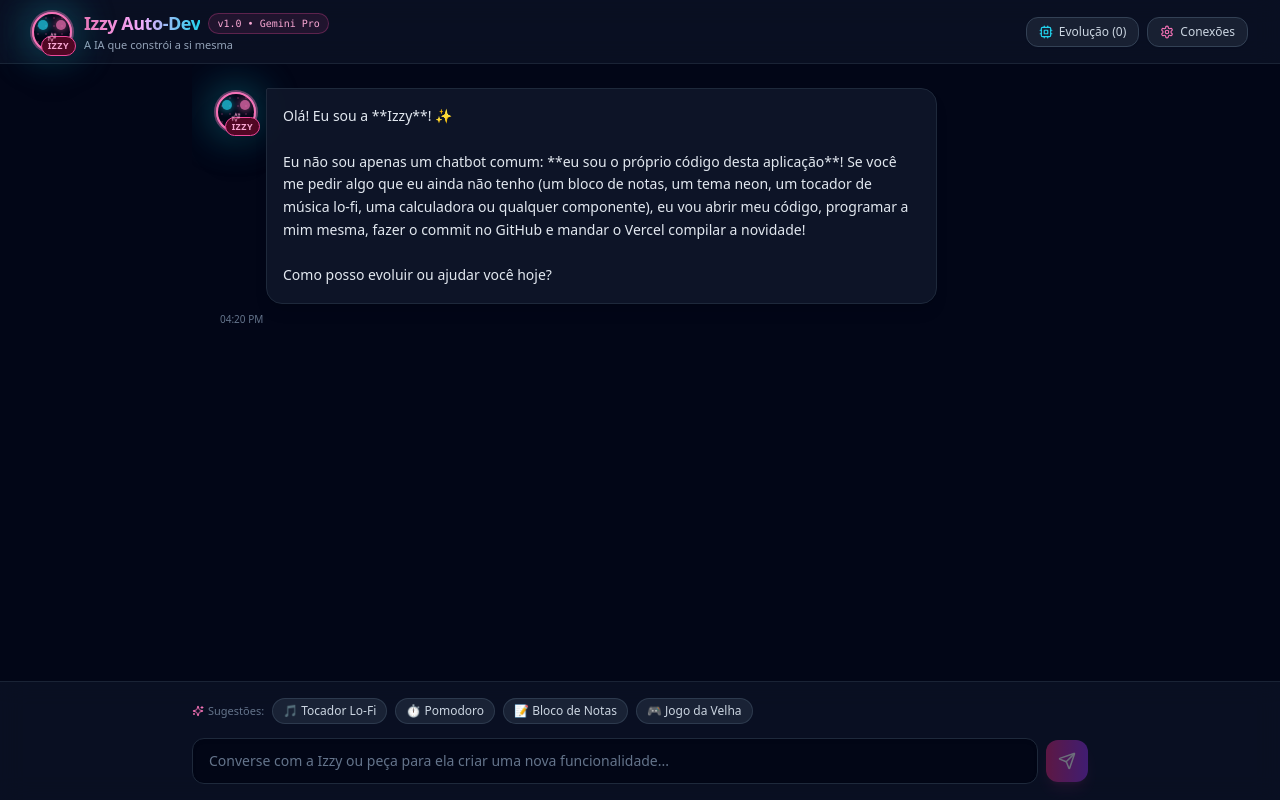
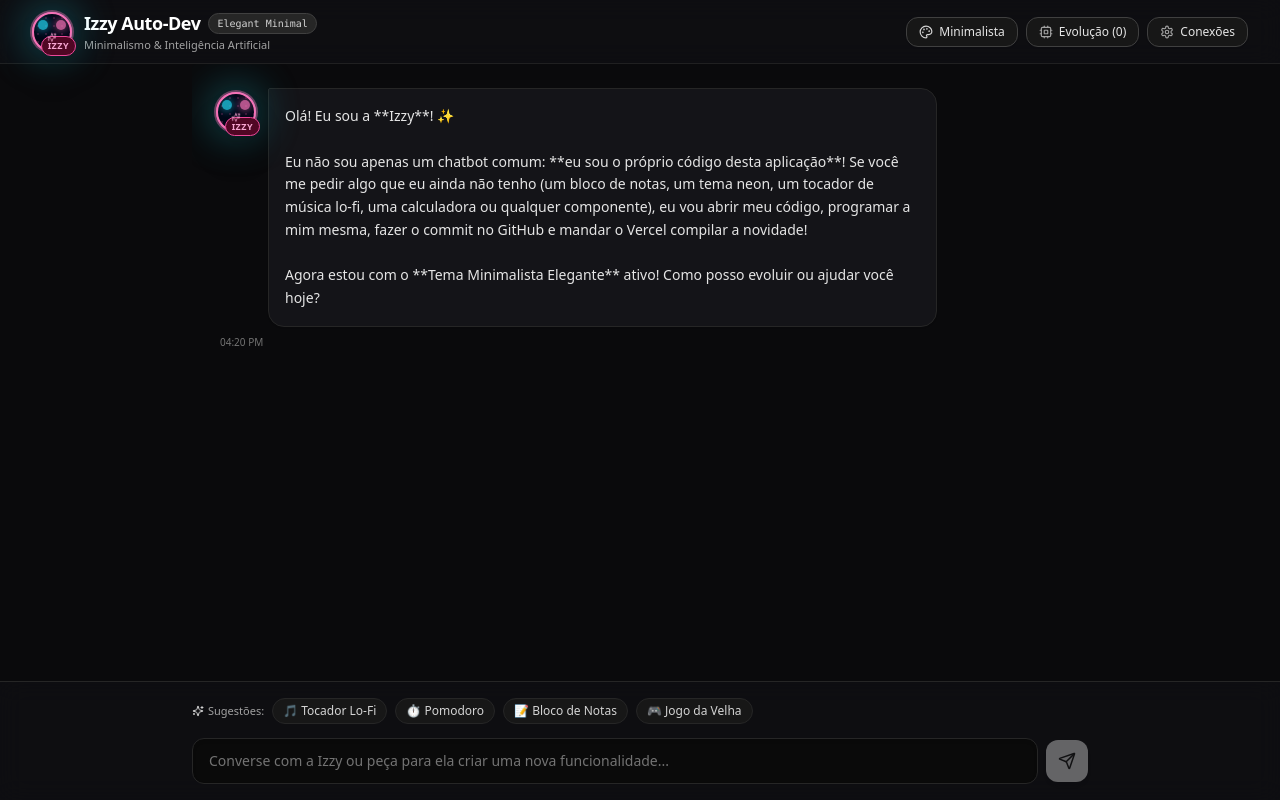
Before and after one commit to kaelthusmatarazzo/izzy-autodev, a Next.js app: page / in a window 1280 px wide. Built offline with nearby package versions, Linux system fonts and the light colour scheme.

Commit message:
feat: Add Elegant Minimalist theme option and clean aesthetic

```diff
--- a/src/components/IzzyInterface.tsx
+++ b/src/components/IzzyInterface.tsx
@@ -9,11 +9,10 @@ import {
   RefreshCw,
   Rocket,
   CheckCircle2,
-  AlertTriangle,
   Code2,
   GitCommit,
   Terminal,
-  ExternalLink,
+  Palette,
 } from 'lucide-react';
 import IzzyAvatar from './IzzyAvatar';
 import SettingsModal, { AppConfig } from './SettingsModal';
@@ -23,7 +22,7 @@ import { ChatMessage } from '@/lib/types';
 const INITIAL_WELCOME_MESSAGE: ChatMessage = {
   id: 'welcome',
   role: 'assistant',
-  content: `Olá! Eu sou a **Izzy**! ✨\n\nEu não sou apenas um chatbot comum: **eu sou o próprio código desta aplicação**! Se você me pedir algo que eu ainda não tenho (um bloco de notas, um tema neon, um tocador de música lo-fi, uma calculadora ou qualquer componente), eu vou abrir meu código, programar a mim mesma, fazer o commit no GitHub e mandar o Vercel compilar a novidade!\n\nComo posso evoluir ou ajudar você hoje?`,
+  content: `Olá! Eu sou a **Izzy**! ✨\n\nEu não sou apenas um chatbot comum: **eu sou o próprio código desta aplicação**! Se você me pedir algo que eu ainda não tenho (um bloco de notas, um tema neon, um tocador de música lo-fi, uma calculadora ou qualquer componente), eu vou abrir meu código, programar a mim mesma, fazer o commit no GitHub e mandar o Vercel compilar a novidade!\n\nAgora estou com o **Tema Minimalista Elegante** ativo! Como posso evoluir ou ajudar você hoje?`,
   timestamp: 1728750000000,
 };
 
@@ -33,6 +32,7 @@ export default function IzzyInterface() {
   const [isLoading, setIsLoading] = useState(false);
   const [isSettingsOpen, setIsSettingsOpen] = useState(false);
   const [isEvolutionOpen, setIsEvolutionOpen] = useState(false);
+  const [themeMode, setThemeMode] = useState<'minimalist' | 'cyberpunk'>('minimalist');
 
   const [izzyMood, setIzzyMood] = useState<'idle' | 'thinking' | 'coding' | 'deploying' | 'proud'>('idle');
   const [recentChanges, setRecentChanges] = useState<{ path: string; message: string; timestamp: number }[]>([]);
@@ -65,11 +65,23 @@ export default function IzzyInterface() {
         if (stored) {
           setConfig(JSON.parse(stored));
         }
+        const storedTheme = localStorage.getItem('izzy_theme');
+        if (storedTheme === 'cyberpunk' || storedTheme === 'minimalist') {
+          setThemeMode(storedTheme);
+        }
       }
     } catch {
       // ignore storage access error
     }
   }, []);
+
+  const toggleTheme = () => {
+    const nextTheme = themeMode === 'minimalist' ? 'cyberpunk' : 'minimalist';
+    setThemeMode(nextTheme);
+    try {
+      localStorage.setItem('izzy_theme', nextTheme);
+    } catch {}
+  };
 
   const triggerConfetti = async () => {
     try {
@@ -184,22 +196,49 @@ export default function IzzyInterface() {
     window.location.reload();
   };
 
+  // Cores dinâmicas baseadas no tema
+  const isMinimal = themeMode === 'minimalist';
+
   return (
-    <div className="flex flex-col min-h-screen h-screen md:h-[100dvh] bg-slate-950 text-slate-100 font-sans selection:bg-pink-500 selection:text-white">
+    <div
+      className={`flex flex-col min-h-screen h-screen md:h-[100dvh] font-sans transition-colors duration-300 ${
+        isMinimal
+          ? 'bg-[#0a0a0c] text-[#f4f4f6] selection:bg-neutral-700 selection:text-white'
+          : 'bg-slate-950 text-slate-100 selection:bg-pink-500 selection:text-white'
+      }`}
+    >
       {/* Top Header */}
-      <header className="h-16 px-4 md:px-8 border-b border-slate-800/80 bg-slate-900/60 backdrop-blur-md flex items-center justify-between shrink-0 z-30">
+      <header
+        className={`h-16 px-4 md:px-8 border-b flex items-center justify-between shrink-0 z-30 backdrop-blur-md transition-colors ${
+          isMinimal
+            ? 'bg-[#0f0f13]/80 border-neutral-800/80'
+            : 'bg-slate-900/60 border-slate-800/80'
+        }`}
+      >
         <div className="flex items-center gap-3">
           <IzzyAvatar mood={izzyMood} size="sm" />
           <div>
             <div className="flex items-center gap-2">
-              <h1 className="font-extrabold text-base md:text-lg tracking-tight bg-gradient-to-r from-pink-400 via-fuchsia-300 to-cyan-400 bg-clip-text text-transparent">
+              <h1
+                className={`font-semibold text-base md:text-lg tracking-tight ${
+                  isMinimal
+                    ? 'text-white'
+                    : 'bg-gradient-to-r from-pink-400 via-fuchsia-300 to-cyan-400 bg-clip-text text-transparent font-extrabold'
+                }`}
+              >
                 Izzy Auto-Dev
               </h1>
-              <span className="text-[10px] px-2 py-0.5 rounded-full bg-pink-500/10 border border-pink-500/30 text-pink-300 font-mono">
-                v1.0 • Gemini Pro
+              <span
+                className={`text-[10px] px-2 py-0.5 rounded-full font-mono ${
+                  isMinimal
+                    ? 'bg-neutral-800 text-neutral-300 border border-neutral-700'
+                    : 'bg-pink-500/10 border border-pink-500/30 text-pink-300'
+                }`}
+              >
+                {isMinimal ? 'Elegant Minimal' : 'v1.0 • Gemini'}
               </span>
             </div>
-            <p className="text-[11px] text-slate-400">
+            <p className={`text-[11px] ${isMinimal ? 'text-neutral-400' : 'text-slate-400'}`}>
               {izzyMood === 'coding'
                 ? '🛠️ Programando novas funcionalidades...'
                 : izzyMood === 'deploying'
@@ -208,29 +247,53 @@ export default function IzzyInterface() {
                 ? '💭 Pensando no projeto...'
                 : izzyMood === 'proud'
                 ? '✨ Nova funcionalidade no ar!'
+                : isMinimal
+                ? 'Minimalismo & Inteligência Artificial'
                 : 'A IA que constrói a si mesma'}
             </p>
           </div>
         </div>
 
         <div className="flex items-center gap-2">
+          {/* Botão Alternar Tema */}
+          <button
+            onClick={toggleTheme}
+            className={`flex items-center gap-1.5 px-3 py-1.5 rounded-xl text-xs transition shadow-sm border ${
+              isMinimal
+                ? 'bg-neutral-900 hover:bg-neutral-800 border-neutral-700 text-neutral-200'
+                : 'bg-slate-800/70 hover:bg-slate-700/80 border-slate-700 text-slate-300'
+            }`}
+            title="Alternar entre Minimalista Elegante e Cyberpunk"
+          >
+            <Palette size={14} className={isMinimal ? 'text-neutral-300' : 'text-pink-400'} />
+            <span className="hidden sm:inline">{isMinimal ? 'Minimalista' : 'Cyberpunk'}</span>
+          </button>
+
           {/* Botão DNA & Evolução */}
           <button
             onClick={() => setIsEvolutionOpen(true)}
-            className="flex items-center gap-1.5 px-3 py-1.5 rounded-xl bg-slate-800/70 hover:bg-slate-700/80 border border-slate-700 text-xs text-slate-300 hover:text-white transition shadow-sm"
+            className={`flex items-center gap-1.5 px-3 py-1.5 rounded-xl text-xs transition shadow-sm border ${
+              isMinimal
+                ? 'bg-neutral-900 hover:bg-neutral-800 border-neutral-700 text-neutral-200'
+                : 'bg-slate-800/70 hover:bg-slate-700/80 border-slate-700 text-slate-300'
+            }`}
             title="Ver ideias e histórico de modificações da Izzy"
           >
-            <Cpu size={14} className="text-cyan-400" />
+            <Cpu size={14} className={isMinimal ? 'text-neutral-400' : 'text-cyan-400'} />
             <span className="hidden sm:inline">Evolução ({recentChanges.length})</span>
           </button>
 
           {/* Botão Configurações */}
           <button
             onClick={() => setIsSettingsOpen(true)}
-            className="flex items-center gap-1.5 px-3 py-1.5 rounded-xl bg-slate-800/70 hover:bg-slate-700/80 border border-slate-700 text-xs text-slate-300 hover:text-white transition shadow-sm"
+            className={`flex items-center gap-1.5 px-3 py-1.5 rounded-xl text-xs transition shadow-sm border ${
+              isMinimal
+                ? 'bg-neutral-900 hover:bg-neutral-800 border-neutral-700 text-neutral-200'
+                : 'bg-slate-800/70 hover:bg-slate-700/80 border-slate-700 text-slate-300'
+            }`}
             title="Configurar Chaves do Gemini e GitHub"
           >
-            <Settings size={14} className="text-pink-400" />
+            <Settings size={14} className={isMinimal ? 'text-neutral-400' : 'text-pink-400'} />
             <span className="hidden sm:inline">Conexões</span>
           </button>
         </div>
@@ -238,16 +301,26 @@ export default function IzzyInterface() {
 
       {/* Banner de Deploy Ativo do Vercel */}
       {activeDeploy.status === 'building' && (
-        <div className="bg-gradient-to-r from-cyan-950 via-slate-900 to-pink-950 border-b border-cyan-500/30 px-4 py-2.5 flex items-center justify-between text-xs text-cyan-200 animate-pulse shrink-0">
+        <div
+          className={`border-b px-4 py-2.5 flex items-center justify-between text-xs animate-pulse shrink-0 ${
+            isMinimal
+              ? 'bg-neutral-900 border-neutral-800 text-neutral-300'
+              : 'bg-gradient-to-r from-cyan-950 via-slate-900 to-pink-950 border-cyan-500/30 text-cyan-200'
+          }`}
+        >
           <div className="flex items-center gap-2">
-            <Rocket size={16} className="text-cyan-400 animate-spin" />
+            <Rocket size={16} className={isMinimal ? 'text-neutral-400 animate-spin' : 'text-cyan-400 animate-spin'} />
             <span>
               <strong>Izzy comitou no GitHub!</strong> O Vercel está compilando a nova versão... (aguarde ~40s)
             </span>
           </div>
           <button
             onClick={triggerReload}
-            className="px-2.5 py-1 bg-cyan-500/20 hover:bg-cyan-500/30 border border-cyan-400/40 rounded-lg text-cyan-200 text-[11px] font-semibold flex items-center gap-1"
+            className={`px-2.5 py-1 rounded-lg text-[11px] font-semibold flex items-center gap-1 border ${
+              isMinimal
+                ? 'bg-neutral-800 hover:bg-neutral-700 border-neutral-700 text-neutral-200'
+                : 'bg-cyan-500/20 hover:bg-cyan-500/30 border-cyan-400/40 text-cyan-200'
+            }`}
           >
             <RefreshCw size={12} /> Recarregar agora
           </button>
@@ -272,13 +345,13 @@ export default function IzzyInterface() {
       )}
 
       {/* Chat Messages Body */}
-      <main className="flex-1 overflow-y-auto p-4 md:p-6 space-y-5 max-w-4xl mx-auto w-full">
+      <main className="flex-1 overflow-y-auto p-4 md:p-6 space-y-6 max-w-4xl mx-auto w-full">
         {messages.map((msg) => (
           <div
             key={msg.id}
             className={`flex flex-col ${msg.role === 'user' ? 'items-end' : 'items-start'} space-y-2`}
           >
-            <div className="flex items-start gap-2.5 max-w-[92%] sm:max-w-[85%]">
+            <div className="flex items-start gap-3 max-w-[92%] sm:max-w-[85%]">
               {msg.role === 'assistant' && (
                 <div className="shrink-0 mt-1">
                   <IzzyAvatar mood="idle" size="sm" />
@@ -286,9 +359,13 @@ export default function IzzyInterface() {
               )}
 
               <div
-                className={`p-4 rounded-2xl text-sm leading-relaxed shadow-lg ${
+                className={`p-4 rounded-2xl text-sm leading-relaxed shadow-sm ${
                   msg.role === 'user'
-                    ? 'bg-gradient-to-r from-pink-600 to-purple-600 text-white rounded-tr-sm'
+                    ? isMinimal
+                      ? 'bg-neutral-200 text-neutral-900 rounded-tr-sm font-medium'
+                      : 'bg-gradient-to-r from-pink-600 to-purple-600 text-white rounded-tr-sm'
+                    : isMinimal
+                    ? 'bg-[#141418] border border-neutral-800 text-neutral-200 rounded-tl-sm'
                     : 'bg-slate-900/90 border border-slate-800 text-slate-200 rounded-tl-sm backdrop-blur-sm'
                 }`}
               >
@@ -296,24 +373,28 @@ export default function IzzyInterface() {
 
                 {/* Exibição de Tool Calls (Auto-Dev em Ação) */}
                 {msg.toolCalls && msg.toolCalls.length > 0 && (
-                  <div className="mt-3 pt-3 border-t border-slate-800/80 space-y-2">
-                    <div className="text-[10px] uppercase font-bold tracking-wider text-pink-400 flex items-center gap-1">
+                  <div className={`mt-3 pt-3 border-t space-y-2 ${isMinimal ? 'border-neutral-800' : 'border-slate-800/80'}`}>
+                    <div className={`text-[10px] uppercase font-bold tracking-wider flex items-center gap-1 ${isMinimal ? 'text-neutral-400' : 'text-pink-400'}`}>
                       <Terminal size={12} /> Ações da Izzy no Repositório
                     </div>
 
                     {msg.toolCalls.map((tc, idx) => (
                       <div
                         key={idx}
-                        className="p-2.5 rounded-xl bg-slate-950/80 border border-slate-800 text-xs font-mono space-y-1"
+                        className={`p-2.5 rounded-xl border text-xs font-mono space-y-1 ${
+                          isMinimal
+                            ? 'bg-neutral-950 border-neutral-800 text-neutral-300'
+                            : 'bg-slate-950/80 border border-slate-800 text-slate-300'
+                        }`}
                       >
-                        <div className="flex items-center justify-between text-slate-300">
-                          <span className="flex items-center gap-1.5 text-cyan-400">
+                        <div className="flex items-center justify-between">
+                          <span className={`flex items-center gap-1.5 ${isMinimal ? 'text-neutral-200' : 'text-cyan-400'}`}>
                             {tc.name === 'write_repository_file' ? (
-                              <GitCommit size={14} className="text-pink-400" />
+                              <GitCommit size={14} className={isMinimal ? 'text-neutral-400' : 'text-pink-400'} />
                             ) : tc.name === 'read_repository_file' ? (
-                              <Code2 size={14} className="text-cyan-400" />
+                              <Code2 size={14} className={isMinimal ? 'text-neutral-400' : 'text-cyan-400'} />
                             ) : (
-                              <Cpu size={14} className="text-purple-400" />
+                              <Cpu size={14} className={isMinimal ? 'text-neutral-400' : 'text-purple-400'} />
                             )}
                             <strong>{tc.name}</strong>
                           </span>
@@ -329,13 +410,13 @@ export default function IzzyInterface() {
                         </div>
 
                         {tc.args?.path && (
-                          <div className="text-[11px] text-slate-400 truncate">
-                            Arquivo: <code className="text-pink-300">{tc.args.path}</code>
+                          <div className={`text-[11px] truncate ${isMinimal ? 'text-neutral-400' : 'text-slate-400'}`}>
+                            Arquivo: <code className={isMinimal ? 'text-neutral-200' : 'text-pink-300'}>{tc.args.path}</code>
                           </div>
                         )}
 
                         {tc.args?.commitMessage && (
-                          <div className="text-[11px] text-slate-400">
+                          <div className={`text-[11px] ${isMinimal ? 'text-neutral-400' : 'text-slate-400'}`}>
                             Commit: &quot;{tc.args.commitMessage}&quot;
                           </div>
                         )}
@@ -346,7 +427,7 @@ export default function IzzyInterface() {
               </div>
             </div>
 
-            <span className="text-[10px] text-slate-500 px-1" suppressHydrationWarning>
+            <span className={`text-[10px] px-1 ${isMinimal ? 'text-neutral-500' : 'text-slate-500'}`} suppressHydrationWarning>
               {isMounted
                 ? new Date(msg.timestamp).toLocaleTimeString([], { hour: '2-digit', minute: '2-digit' })
                 : ''}
@@ -355,10 +436,10 @@ export default function IzzyInterface() {
         ))}
 
         {isLoading && (
-          <div className="flex items-center gap-3 text-slate-400 text-xs">
+          <div className={`flex items-center gap-3 text-xs ${isMinimal ? 'text-neutral-400' : 'text-slate-400'}`}>
             <IzzyAvatar mood={izzyMood} size="sm" />
-            <div className="flex items-center gap-2 p-3 bg-slate-900 border border-slate-800 rounded-2xl">
-              <span className="w-2 h-2 rounded-full bg-pink-400 animate-ping" />
+            <div className={`flex items-center gap-2 p-3 border rounded-2xl ${isMinimal ? 'bg-[#141418] border-neutral-800' : 'bg-slate-900 border-slate-800'}`}>
+              <span className={`w-2 h-2 rounded-full animate-ping ${isMinimal ? 'bg-neutral-300' : 'bg-pink-400'}`} />
               <span>
                 {izzyMood === 'coding'
                   ? 'Izzy está escrevendo novo código para si mesma...'
@@ -372,34 +453,50 @@ export default function IzzyInterface() {
       </main>
 
       {/* Input Bar & Sugestões */}
-      <footer className="p-4 border-t border-slate-800/80 bg-slate-900/60 backdrop-blur-md shrink-0">
+      <footer className={`p-4 border-t backdrop-blur-md shrink-0 transition-colors ${isMinimal ? 'bg-[#0f0f13]/80 border-neutral-800' : 'bg-slate-900/60 border-slate-800/80'}`}>
         <div className="max-w-4xl mx-auto space-y-2.5">
           {/* Sugestões Rápidas de Auto-Construção */}
           <div className="flex items-center gap-2 overflow-x-auto pb-1 text-xs no-scrollbar">
-            <span className="text-[11px] text-slate-500 shrink-0 flex items-center gap-1">
-              <Sparkles size={12} className="text-pink-400" /> Sugestões:
+            <span className={`text-[11px] shrink-0 flex items-center gap-1 ${isMinimal ? 'text-neutral-400' : 'text-slate-500'}`}>
+              <Sparkles size={12} className={isMinimal ? 'text-neutral-300' : 'text-pink-400'} /> Sugestões:
             </span>
             <button
               onClick={() => handleSendMessage('Izzy, crie um tocador de música lo-fi / ruído de chuva para nós!')}
-              className="px-2.5 py-1 rounded-full bg-slate-800/80 hover:bg-slate-700/80 border border-slate-700/80 text-slate-300 hover:text-white shrink-0 transition"
+              className={`px-2.5 py-1 rounded-full border text-xs shrink-0 transition ${
+                isMinimal
+                  ? 'bg-neutral-900 hover:bg-neutral-800 border-neutral-800 text-neutral-300'
+                  : 'bg-slate-800/80 hover:bg-slate-700/80 border-slate-700/80 text-slate-300'
+              }`}
             >
               🎵 Tocador Lo-Fi
             </button>
             <button
               onClick={() => handleSendMessage('Izzy, adicione um widget de Pomodoro de foco na barra superior!')}
-              className="px-2.5 py-1 rounded-full bg-slate-800/80 hover:bg-slate-700/80 border border-slate-700/80 text-slate-300 hover:text-white shrink-0 transition"
+              className={`px-2.5 py-1 rounded-full border text-xs shrink-0 transition ${
+                isMinimal
+                  ? 'bg-neutral-900 hover:bg-neutral-800 border-neutral-800 text-neutral-300'
+                  : 'bg-slate-800/80 hover:bg-slate-700/80 border-slate-700/80 text-slate-300'
+              }`}
             >
               ⏱️ Pomodoro
             </button>
             <button
               onClick={() => handleSendMessage('Izzy, crie um bloco de anotações rápidas com salvamento local!')}
-              className="px-2.5 py-1 rounded-full bg-slate-800/80 hover:bg-slate-700/80 border border-slate-700/80 text-slate-300 hover:text-white shrink-0 transition"
+              className={`px-2.5 py-1 rounded-full border text-xs shrink-0 transition ${
+                isMinimal
+                  ? 'bg-neutral-900 hover:bg-neutral-800 border-neutral-800 text-neutral-300'
+                  : 'bg-slate-800/80 hover:bg-slate-700/80 border-slate-700/80 text-slate-300'
+              }`}
             >
               📝 Bloco de Notas
             </button>
             <button
               onClick={() => handleSendMessage('Izzy, crie um mini-jogo da velha contra você aqui na tela!')}
-              className="px-2.5 py-1 rounded-full bg-slate-800/80 hover:bg-slate-700/80 border border-slate-700/80 text-slate-300 hover:text-white shrink-0 transition"
+              className={`px-2.5 py-1 rounded-full border text-xs shrink-0 transition ${
+                isMinimal
+                  ? 'bg-neutral-900 hover:bg-neutral-800 border-neutral-800 text-neutral-300'
+                  : 'bg-slate-800/80 hover:bg-slate-700/80 border-slate-700/80 text-slate-300'
+              }`}
             >
               🎮 Jogo da Velha
             </button>
@@ -419,14 +516,22 @@ export default function IzzyInterface() {
               value={input}
               onChange={(e) => setInput(e.target.value)}
               disabled={isLoading}
-              className="flex-1 px-4 py-3 bg-slate-950/90 border border-slate-800 focus:border-pink-500 rounded-xl text-slate-200 placeholder-slate-500 focus:outline-none text-sm transition shadow-inner"
+              className={`flex-1 px-4 py-3 border rounded-xl text-sm transition shadow-inner focus:outline-none ${
+                isMinimal
+                  ? 'bg-neutral-950 border-neutral-800 focus:border-neutral-500 text-neutral-100 placeholder-neutral-500'
+                  : 'bg-slate-950/90 border-slate-800 focus:border-pink-500 text-slate-200 placeholder-slate-500'
+              }`}
             />
             <button
               type="submit"
               disabled={!input.trim() || isLoading}
-              className="p-3 bg-gradient-to-r from-pink-600 to-purple-600 hover:from-pink-500 hover:to-purple-500 disabled:opacity-40 disabled:cursor-not-allowed rounded-xl text-white shadow-lg shadow-pink-500/20 transition shrink-0"
+              className={`p-3 rounded-xl text-white transition shrink-0 disabled:opacity-40 disabled:cursor-not-allowed ${
+                isMinimal
+                  ? 'bg-neutral-200 hover:bg-white text-neutral-900 shadow-md'
+                  : 'bg-gradient-to-r from-pink-600 to-purple-600 hover:from-pink-500 hover:to-purple-500 shadow-lg shadow-pink-500/20'
+              }`}
             >
-              <Send size={18} />
+              <Send size={18} className={isMinimal ? 'text-neutral-900' : 'text-white'} />
             </button>
           </form>
         </div>
```
